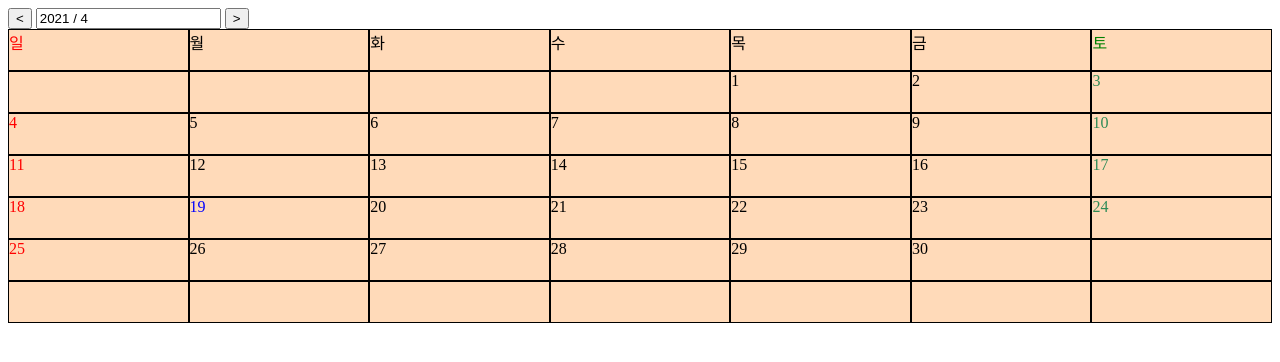
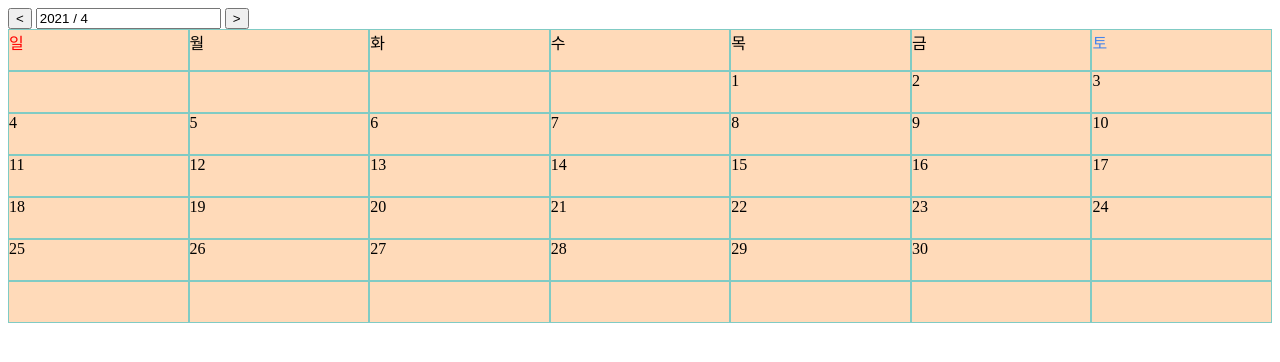
Before and after one commit to ese111/jsPractice, a plain HTML site: page calendar/calendar.html in a window 1280 px wide. Drawn offline with nearby package versions, Linux system fonts and the light colour scheme.

Commit message:
제이쿼리 달력

```diff
--- a/calendar/cal.js
+++ b/calendar/cal.js
@@ -1,4 +1,3 @@
-
 window.addEventListener("load",function(){
     var today = new Date();
 
@@ -11,7 +10,6 @@ window.addEventListener("load",function(){
 
     var year = today.getFullYear(); // 년도
     var month = today.getMonth() + 1;  // 월
-    var now = today.getDate();
     date.value = year+" / " + month;
     build();
 
@@ -28,10 +26,7 @@ window.addEventListener("load",function(){
                 console.log("i= "+i+" j= "+j +" day1= "+day1);
                 if(j==day1&&cnt<=lastDate.getDate()){
                     divs[j].textContent = cnt;
-                    if(cnt==now){
-                        divs[j].style.color = "blue";
-                    }
-                    console.log('cnt= '+cnt+" div= "+divs[j].textContent);
+                   console.log('cnt= '+cnt+" div= "+divs[j].textContent);
                     cnt++;
                     day1++;
                 }
--- a/calendar/style.css
+++ b/calendar/style.css
@@ -1,5 +1,5 @@
 .container {
-    background: beige;
+    background-color: #c5cae9;
     height:80%;
     display: flex;
     flex-flow: row nowrap;
@@ -7,7 +7,6 @@
 }
 
 .week {
-    background: beige;
     height:80%;
     display: flex;
     flex-flow: row nowrap;
@@ -16,25 +15,14 @@
     width: 70px;
     height: 40px;
     background-color: peachpuff;
-    border: 1px solid black;
     flex-grow: 1;
+    border: 0.5px double #80cbc4;
 }
-.day{
-    width: 70px;
-    height: 40px;
-    background-color: peachpuff;
-    border: 1px solid black;
-    flex-grow: 1;
-}
+
 .sun{
     color: red;
 }
+
 .sat{
-    color: green;
+    color: rgb(69, 133, 235);
 }
-.item.day1{
-    color: red;
-}
-.item.day7{
-    color: seagreen;
-}
```
